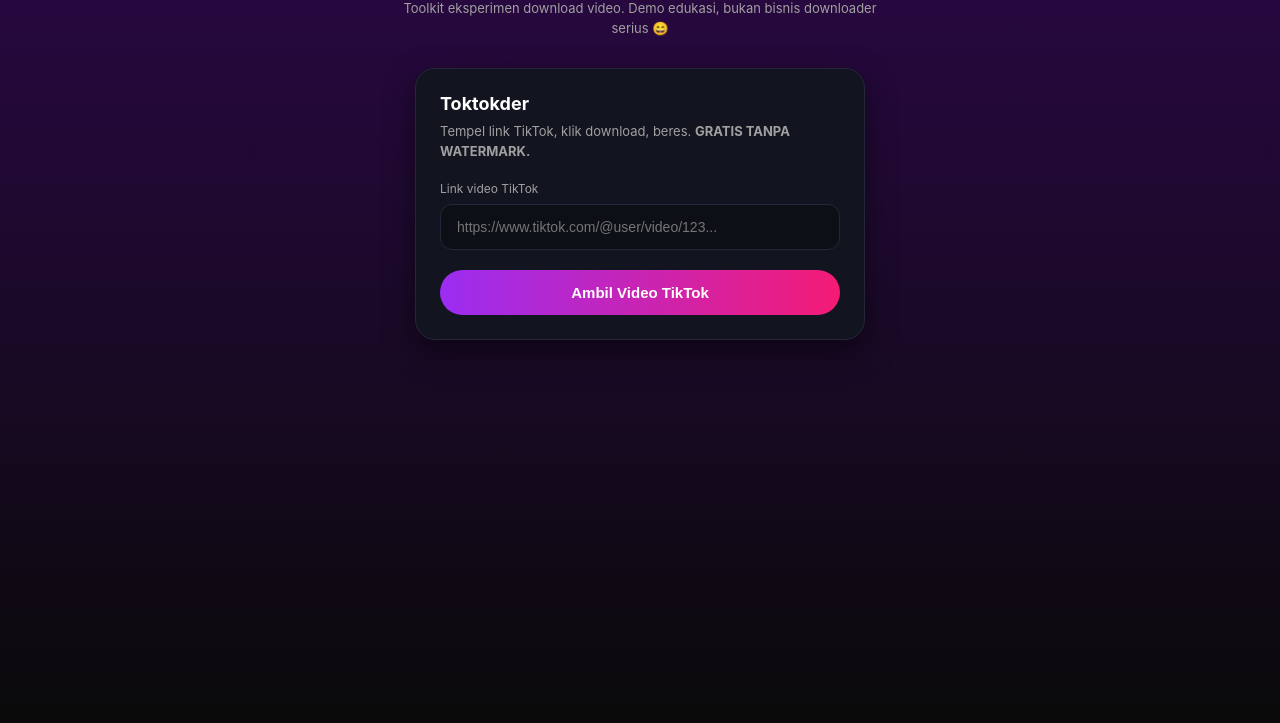
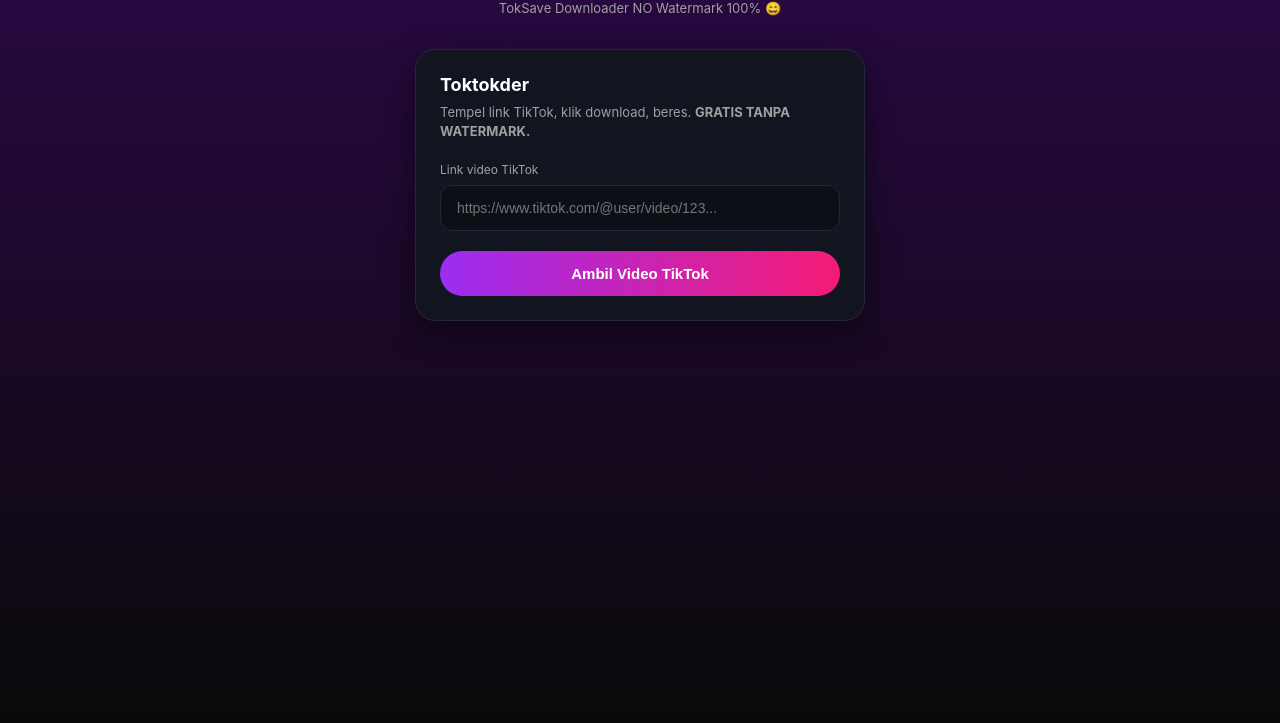
Before and after one commit to hellix20/toksave-web, a plain HTML site: page index.html in a window 1280 px wide. Shown: the part 77-800 px from the top of the page. Drawn offline with Linux system fonts and the light colour scheme.

Commit message:
Update index.html

```diff
--- a/index.html
+++ b/index.html
@@ -150,7 +150,7 @@
     <!-- Area Teks Header -->
     <div class="header-text">
         <h1>TOKSAVE Download MP4</h1>
-        <p>Toolkit eksperimen download video. Demo edukasi, bukan bisnis downloader serius 😄</p>
+        <p>TokSave Downloader NO Watermark 100% 😄</p>
     </div>
 
     <!-- Area Kartu Aplikasi -->
```
